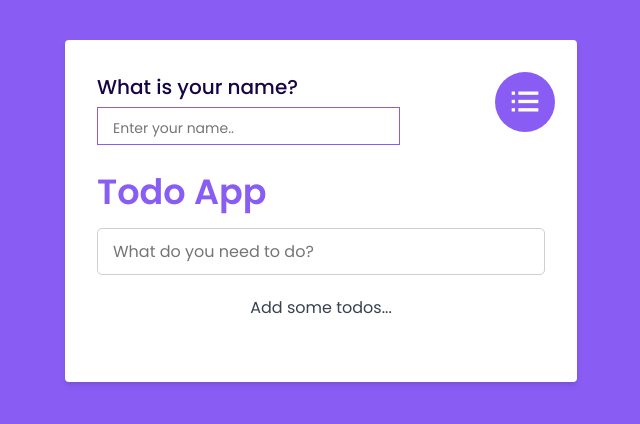
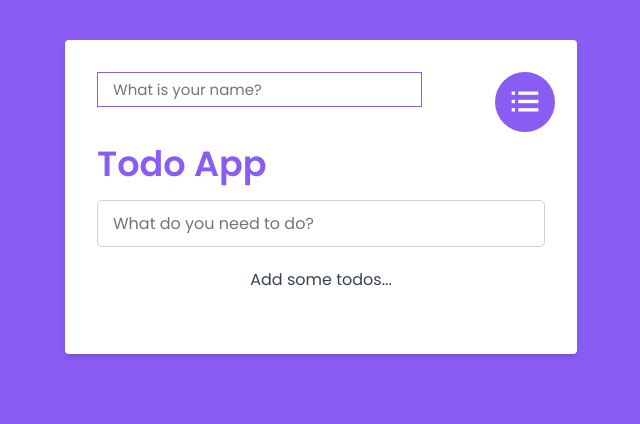
Before and after one commit to marykasp/todoapp-react-hooks, a React (Create React App) app: page / in a window 1280 px wide. Shown: the top 424 px of the page, without its empty margins (319-959 px from the left). Built offline with nearby package versions, Linux system fonts and the light colour scheme.

Commit message:
Set and get local storage for todo unique keys

```diff
--- a/src/App.css
+++ b/src/App.css
@@ -78,20 +78,21 @@ h4 {
   INPUT NAME
 ========================*/
 .name-container {
-  margin-bottom: 20px;
+  margin-bottom: 30px;
   position: relative;
 }
 
 .todo-input-name {
-  flex: 0 0 50%;
-  padding: 10px 15px 5px;
+  flex: 0 0 40%;
+  padding: 5px 15px 5px;
   background: transparent;
   border-bottom: 2px solid var(--primary-color);
   border-top: none;
   border-right: none;
   border-left: none;
   color: var(--primary-color);
-  font-size: 14px;
+  font-size: 15px;
+  font-weight: 400;
 }
 
 .name-container .bx {
@@ -106,8 +107,9 @@ h4 {
 }
 
 .name-label {
-  margin-top: 10px;
-  font-size: 18px
+  margin-bottom: 5px;
+  font-size: 24px;
+  font-weight: 400;
 }
 
 .name-label span {
--- a/src/App.js
+++ b/src/App.js
@@ -11,7 +11,9 @@ function App() {
   const [todos, setTodos] = useState(
     JSON.parse(localStorage.getItem("todos")) || []
   );
-  const [idForTodo, setIdForTodo] = useState(1);
+  const [idForTodo, setIdForTodo] = useState(
+    JSON.parse(localStorage.getItem("idForTodo")) || 1
+  );
 
   // Event Handler Functions
   function addTodo(todo) {
@@ -139,7 +141,8 @@ function App() {
   useEffect(() => {
     // setItems in local storage
     localStorage.setItem("todos", JSON.stringify(todos));
-  }, [todos]);
+    localStorage.setItem("idForTodo", JSON.stringify(idForTodo));
+  }, [todos, idForTodo]);
 
   return (
     <div className="todo-app-container">
--- a/src/components/NameInput.jsx
+++ b/src/components/NameInput.jsx
@@ -20,23 +20,21 @@ function NameInput({ nameInputEl }) {
 
   return (
     <div className="name-container">
-      <h4>What is your name?</h4>
-
       <form action="#" onSubmit={handleSubmit}>
+        {name && (
+          <h3 className="name-label">
+            Hello, <span>{name}</span>
+          </h3>
+        )}
         <input
           type="text"
           ref={nameInputEl}
           className="todo-input-name"
-          placeholder="Enter your name.."
+          placeholder="What is your name?"
           value={name}
           onChange={(event) => setName(event.target.value)}
         />
       </form>
-      {name && (
-        <p className="name-label">
-          Hello, <span>{name}</span>
-        </p>
-      )}
 
       <i className="bx bx-list-ul"></i>
     </div>
```
